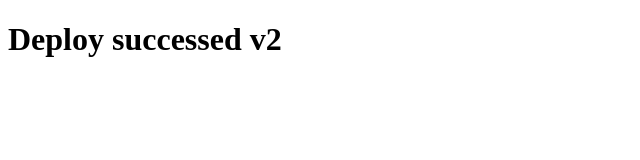
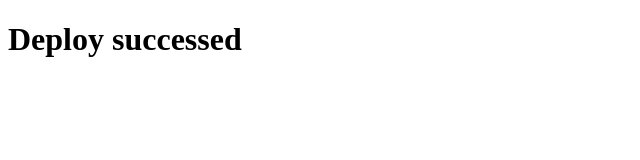
Before and after one commit to vannt-2693/codedeploy, a plain HTML site: page index.html in a window 1280 px wide. Shown: the full height of the page, 0-640 px from the left. Drawn offline with Linux system fonts and the light colour scheme.

Commit message:
update v0

```diff
--- a/index.html
+++ b/index.html
@@ -7,6 +7,6 @@
     <title>Hello world</title>
 </head>
 <body>
-    <h1>Deploy successed v2</h1>
+    <h1>Deploy successed</h1>
 </body>
 </html>
```
